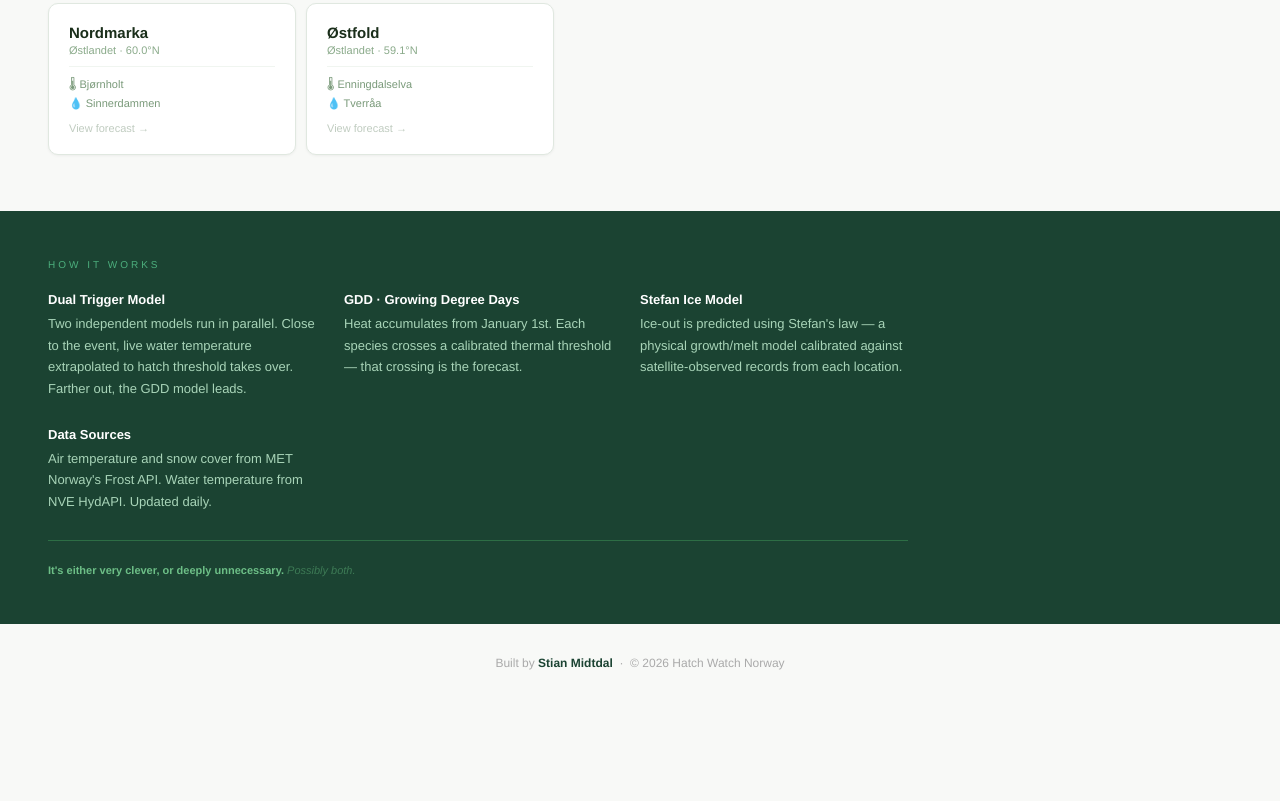
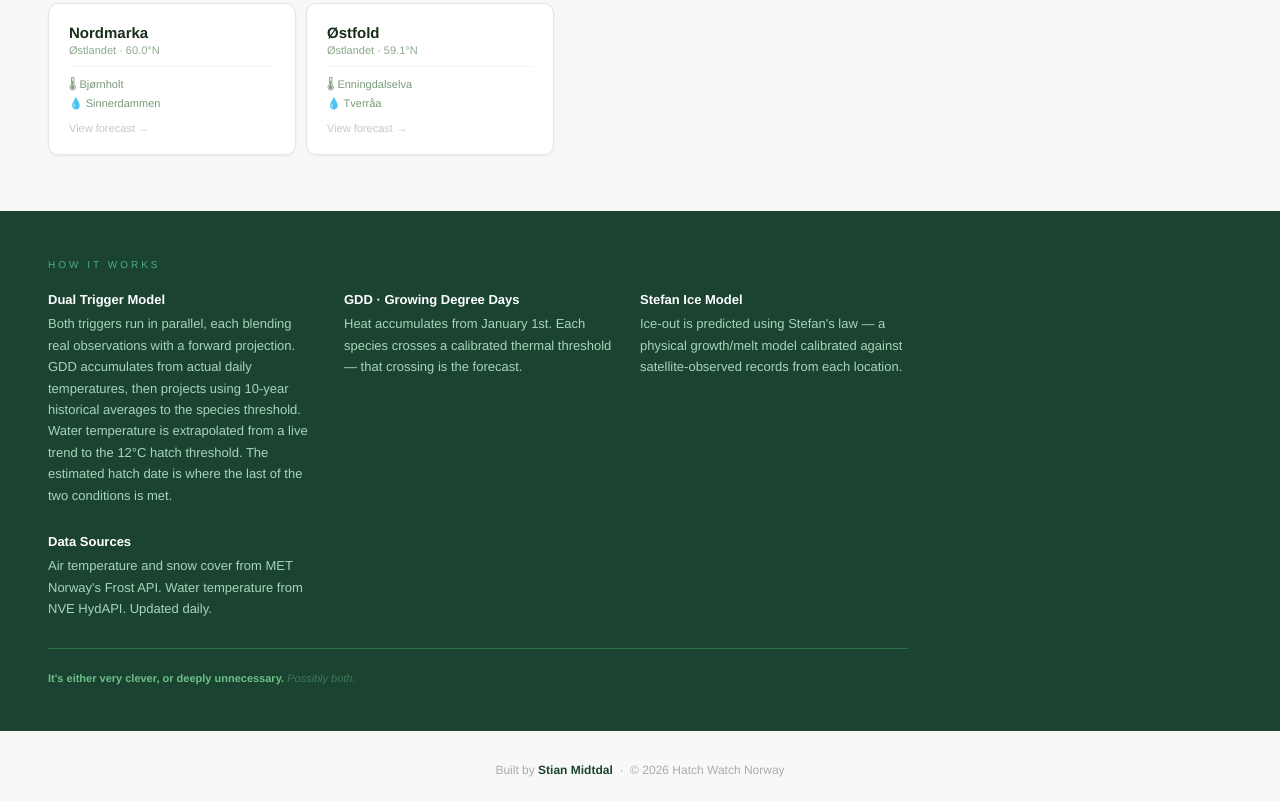
Before and after one commit to stianmidtdal-sudo/hatchwatch-norway, a plain HTML site: page index.html in a window 1280 px wide. Shown: the part 870-1671 px from the top of the page. Before the commit the page ends 1564 px from the top, so only its background shows below. Drawn offline with Linux system fonts and the light colour scheme.

Commit message:
Redesign landing page - Clean Pro

```diff
--- a/index.html
+++ b/index.html
@@ -238,7 +238,7 @@
     <div class="how-grid">
         <div class="item">
             <strong>Dual Trigger Model</strong>
-            <p>Two independent models run in parallel. Close to the event, live water temperature extrapolated to hatch threshold takes over. Farther out, the GDD model leads.</p>
+            <p>Both triggers run in parallel, each blending real observations with a forward projection. GDD accumulates from actual daily temperatures, then projects using 10-year historical averages to the species threshold. Water temperature is extrapolated from a live trend to the 12°C hatch threshold. The estimated hatch date is where the last of the two conditions is met.</p>
         </div>
         <div class="item">
             <strong>GDD · Growing Degree Days</strong>
```
